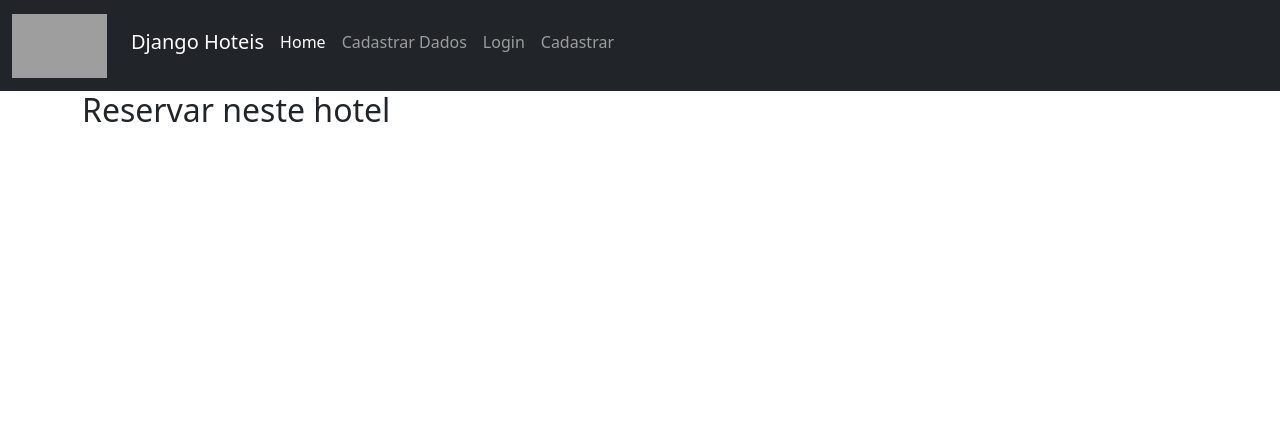
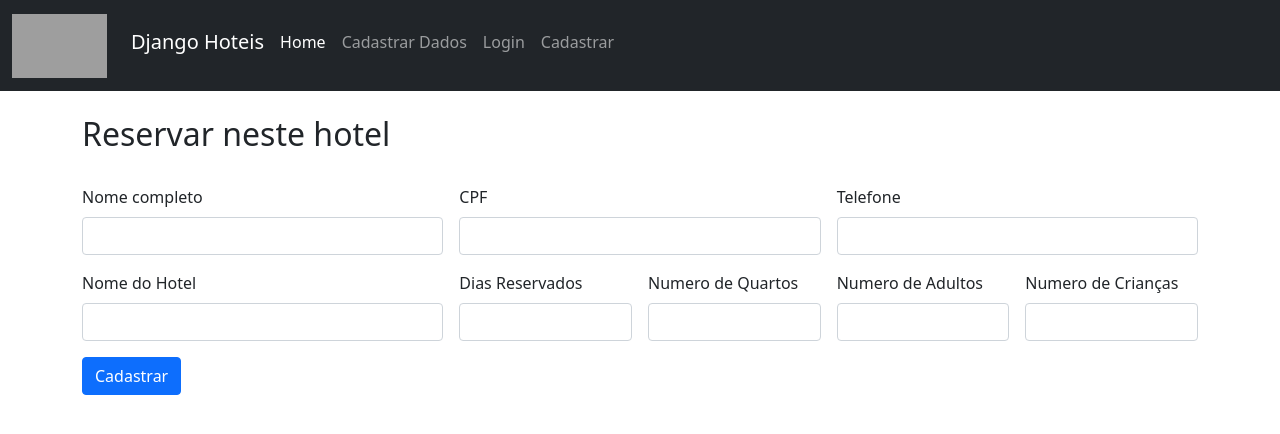
Before and after one commit to AmazingBear/Projeto_Hotel, a Django app: page /reserva/ in a window 1280 px wide. Shown: the top 434 px of the page. Run offline with Django 3.2, Linux system fonts and the light colour scheme; grey boxes are pictures that could not be loaded.

Commit message:
Sistema de Cadastro de reservas funcionando!. + niveis de login

```diff
--- a/home/templates/home/reserva.html
+++ b/home/templates/home/reserva.html
@@ -6,9 +6,72 @@
 {%block 'conteudo'%}
 
 <section>
+    <br>
     <div class="container">
         <h2 class="jumbotrom">Reservar neste hotel</h2>
-
+    <br>
+    <form class="row g-3 needs-validation" method="post" action="{% url 'insere_reserva' %}">
+          {% csrf_token %}
+          <div class="col-md-4">
+            <label for="nome" class="form-label">Nome completo</label>
+            <input type="text" class="form-control" id="nome" name="nome" required>
+            <div class="valid-feedback">
+              Correto!
+            </div>
+          </div>
+          <div class="col-md-4">
+            <label for="cpf" class="form-label">CPF</label>
+            <input type="text" class="form-control" id="cpf" name="cpf" required>
+            <div class="valid-feedback">
+              Correto!
+            </div>
+          </div>
+          <div class="col-md-4">
+            <label for="telefone" class="form-label">Telefone</label>
+            <input type="text" class="form-control" id="telefone" name="telefone" required>
+            <div class="invalid-feedback">
+              Por favor use um numero de telefone válido!
+            </div>
+          </div>
+          <div class="col-md-4">
+            <label for="hotel" class="form-label">Nome do Hotel</label>
+            <input type="text" class="form-control" id="hotel" name="hotel" required>
+            <div class="invalid-feedback">
+              Por favor coloque um nome válido!
+            </div>
+          </div>
+          <div class="col-md-2">
+            <label for="dias_reservados" class="form-label">Dias Reservados</label>
+            <input type="number" class="form-control" id="dias_reservados" name="dias_reservados" required>
+            <div class="invalid-feedback">
+              Minimo de dias reservados é de 1
+            </div>
+          </div>
+          <div class="col-md-2">
+            <label for="num_quartos" class="form-label">Numero de Quartos</label>
+            <input type="number" class="form-control" id="num_quartos" name="num_quartos" required>
+            <div class="invalid-feedback">
+              Minimo de quartos reservados é de 1
+            </div>
+          </div>
+          <div class="col-md-2">
+            <label for="num_adultos" class="form-label">Numero de Adultos</label>
+            <input type="number" class="form-control" id="num_adultos" name="num_adultos" required>
+            <div class="invalid-feedback">
+              Numero negativo não pode!
+            </div>
+          </div>
+          <div class="col-md-2">
+            <label for="num_criancas" class="form-label">Numero de Crianças</label>
+            <input type="number" class="form-control" id="num_criancas" name="num_criancas" required>
+            <div class="invalid-feedback">
+              Minimo de quartos reservados é de 0
+            </div>
+          </div>
+          <div class="col-12">
+            <button class="btn btn-primary" type="submit">Cadastrar</button>
+          </div>
+        </form>
     </div>
 </section>
 
--- a/home/urls.py
+++ b/home/urls.py
@@ -7,7 +7,8 @@ urlpatterns = [
     path('', views.index, name='home'),
     path('cadastrar/', views.cad_user, name='user'),
     path('formulario', views.insere_cliente, name='insere_cliente'),
-    path('login/', views.login_user, name='login'),
     path('reserva/', views.reserva, name='reserva'),
+    path('cad_reserva/', views.insere_reserva, name='insere_reserva'),
     path('cliente/', views.cliente, name='cliente'),
+    path('hoteis_reservados/', views.hoteis_reservados, name='hoteis_reservados'),
 ]
--- a/home/views.py
+++ b/home/views.py
@@ -29,11 +29,24 @@ def insere_cliente(request):
         con.commit()
     return render(request, 'home/cad_user.html')
 
-def login_user(request):
-    return render(request, 'home/login_user.html')
+def reserva(request):
+    return render(request, 'home/reserva.html')
 
+def insere_reserva(request):
+    nome = request.POST.get('nome')
+    cpf = request.POST.get('cpf')
+    telefone = request.POST.get('telefone')
+    hotel = request.POST.get('hotel')
+    dias_reservados = request.POST.get('dias_reservados')
+    num_quartos = request.POST.get('num_quartos')
+    num_adultos = request.POST.get('num_adultos')
+    num_criancas = request.POST.get('num_criancas')
 
-def reserva(request):
+    with con.cursor() as inserir:
+        sql = 'insert into tbreserva(nome, cpf, telefone, hotel, dias_reservados, num_quartos, num_adultos, num_criancas) ' \
+              'values(%s, %s, %s, %s, %s, %s, %s, %s)'
+        inserir.execute(sql, (nome, cpf, telefone, hotel, dias_reservados, num_quartos, num_adultos, num_criancas))
+        con.commit()
     return render(request, 'home/reserva.html')
 
 
@@ -46,3 +59,13 @@ def cliente(request):
         return render(request, 'home/cliente.html', {'clientes':dados})
     else:
         return render(request, 'home/cliente.html')
+
+def hoteis_reservados(request):
+    if __login == True:
+        with con.cursor() as selecionar:
+            sql = 'select * from tbreserva'
+            selecionar.execute(sql)
+            dados = selecionar.fetchall()
+        return render(request, 'home/hoteis_reservados.html', {'hoteis':dados})
+    else:
+        return render(request, 'home/hoteis_reservados.html')
--- a/layouts/padrao.html
+++ b/layouts/padrao.html
@@ -29,6 +29,9 @@
         <li class="nav-item">
           <a class="nav-link" href="{%url 'cliente' %}">Clientes</a>
         </li>
+        <li class="nav-item">
+          <a class="nav-link" href="{%url 'hoteis_reservados' %}">Hoteis Reservados</a>
+        </li>
         {% endif %}
         {% if user.is_authenticated%}
         <li class="nav-item">
```
Also changed, not shown: db_hotel.sql (+39 -1 lines), home/templates/home/hoteis_reservados.html (added, +48 -0 lines), home/templates/home/index.html (+16 -3 lines), home/templates/home/login_user.html (deleted, +0 -42 lines), db.sqlite3.
